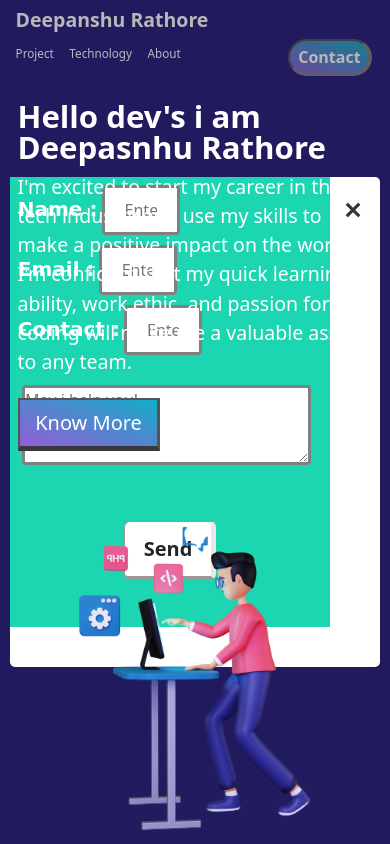
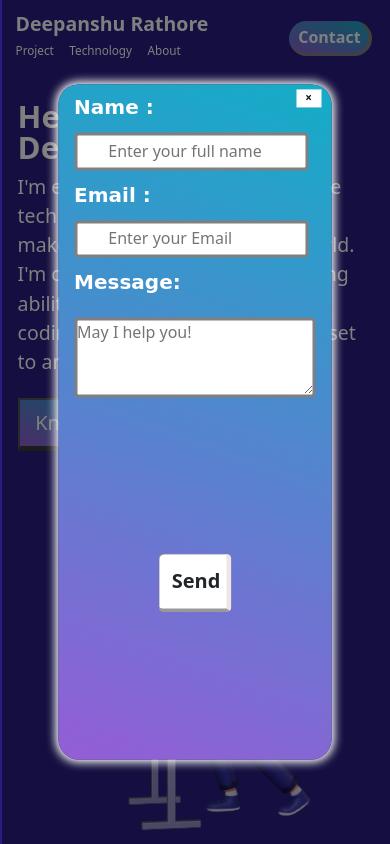
Before and after one commit to Deepanshurathore01/Deepanshu_Portfolio, a plain HTML site: page index.html in a window 390 px wide. Both pictures are taken after a click on the button "Contact". Shown: the top 844 px of the page. Drawn offline with nearby package versions, Linux system fonts and the light colour scheme.

Commit message:
Today i add the popup contact form using js

```diff
--- a/asset/script.js
+++ b/asset/script.js
@@ -1,11 +1,15 @@
-$(document).ready(function() {
+function showmodel(){
+  document.querySelector(".overlay").classList.add("showoverlay");
+  document.querySelector(".loginform").classList.add("showloginform");
+}
 
-  $("#open").click(function() {
-    $('.model-container').css('transform','scale(1)');
-  });
+function closemodel(){
+  document.querySelector(".overlay").classList.remove("showoverlay");
+  document.querySelector(".loginform").classList.remove("showloginform");
+}
 
-  $("#close").click(function() {
-    $('.model-container').css('transform','scale(0)');
-  });
+var btnlogin = document.querySelector(".btn");
+btnlogin.addEventListener("click", showmodel);
 
-});
+var c = document.querySelector(".icon");
+c.addEventListener("click", closemodel);
--- a/asset/style.css
+++ b/asset/style.css
@@ -32,6 +32,13 @@ margin: auto;
   justify-content: space-between;
   padding: 2vw 4vw 0 3.5vw;
 
+}
+
+.one{
+  width: 70%;
+  /* background-color: #EF5F22; */
+  display: flex;
+  justify-content: space-between;
 }
 
 #nav-part2{
@@ -386,7 +393,7 @@ padding: 3vw 3vw;
 }
 
 /* -------------- contact button sectionn  */
-#contact .btn{
+#open .btn{
   text-align: center;
   padding:10px;
   margin:auto;
@@ -399,86 +406,68 @@ padding: 3vw 3vw;
   border-left:1px solid  #999999;
 }
 
-.model-container{
-  display: flex;
-  align-items: center;
-  justify-content: center;
-  min-height: 100vh;
-  width: 100vw;
+
+.overlay{
+  width: 100%;
+  height: 100vh;
   position: fixed;
-  top:0;
-  left:0;
-  background:rgba(22, 22, 22, 0.3);
-  transform: scale(0);
+  top:0%;
+  z-index: -1;
+  opacity: 0;
+  background-color:rgba(0, 0, 0, .5);
+  transition: 1s;
+}
+
+.showoverlay{
+  opacity: 1;
+  z-index: 1;
+}
+
+.loginform{
+  /* width: 380px; */
+  height: fit-content;
+  /* padding: 1vw 1vw; */
+  transition: 2s;
+  /* background-color: #fdfdfd; */
+  position: absolute;
+  left:50%;
+  top:-50%;
+  transform: translate(-50%,-50%);
 
 }
-.model-container .model{
-  height: 490px;
-  width: 370px;
-/* margin: 0 10px; */
-/* padding: 20px; */
-background: #fff;
-border-radius: 5px;
-/* text-align: center; */
-position: relative;
+
+.showloginform{
+  top:50%;
+  z-index: 9;
 }
 
-.model-container .model .ri-heart-fill{
-  font-size: 100px;
-  padding-bottom: 50px;
-  color: crimson;
-  margin: 10px 0px;
-  text-shadow: 0 3px 5px rgba(43, 42, 42, 0.3),
-  30px 30px 0 #ccc,
-  -30px 30px 0 #333 ;
-}
-.model-container .model h3{
-  color: #333;
-  font-size: 25px;
-  padding-top: 30px;
+.loginform .icon{
+  position: absolute;
+  z-index: 999;
+  font-size: 2vw;
+  font-weight: bold;
+  right: 2%;
+  width: 30px;
+  text-align: center;
+  margin: 5px;
+  background-color: #fff;
+  color: #291e80;
+  cursor: pointer;
 }
 
-.model-container .model p{
-  color: #666;
-  margin: 20px 0;
-}
-.model-container .model button{
-  height: 35px;
-  width: 120px;
-  background:#333 ;
-  color: #fff;
-  outline: none;
-  border-radius: 50px;
-  border: none;
-  font-size: 17px;
-  cursor: pointer;
-  box-shadow: 0 5px 15px rgba(0,0,0,.3);
-}
-
-.model-container .model button:hover{
-  opacity: .8;
-}
-
-.model-container .model .ri-close-line{
-  position: absolute;
-  top:15px;
-  right: 15px;
-  font-size: 25px;
-  font-weight: 900;
-  cursor: pointer;
-  color: #333;
-}
 
 .fr{
   display: flex;
   flex-direction: column;
-  height: 450px;
-  width: 320px;
-  background-color:rgb(28, 214, 177);
+  height: 70vh;
+  width: 25vw;
+  background: linear-gradient(200deg, rgb(19, 173, 199) 0%, rgb(148, 93, 214) 100%);
   gap:10px;
-  padding: 2vw 2vw;
+  padding: 3vw 3vw;
   position: relative;
-
+  border-radius: 20px;
+  margin: auto;
+  box-shadow: 0px 0px 10px 3px;
 }
 
 .fr label{
@@ -488,7 +477,7 @@ position: relative;
 }
 
 .fr input{
-  padding: 10px 20px ;
+  padding: 10px 30px ;
   border: 3px solid grey;
   border-radius: 1vw;
   width: 20vw;
@@ -496,7 +485,7 @@ position: relative;
 
 .fr textarea{
   margin-top: 20px;
-  width:95%;
+  width:100%;
   height:80px;
   border: 3px solid grey;
   border-radius: 1vw;
@@ -505,7 +494,7 @@ position: relative;
 .fr .btn{
   text-align: center;
   padding:12px;
-  margin:auto;
+  margin: auto;
   width:30%;
   font-size: 20px;
   background-color:#fff;
@@ -515,6 +504,10 @@ position: relative;
   border-top:1px solid  #999999;
   border-left:1px solid  #999999;
 }
+
+
+
+
 
 /* media query section  */
 
@@ -530,6 +523,13 @@ position: relative;
     justify-content: space-between;
     padding: 2vw 4vw 0 3.5vw;
 
+  }
+  .one{
+    width: 70%;
+    /* background-color: #EF5F22; */
+    display: flex;
+    justify-content: space-between;
+    flex-direction: column;
   }
 
   #nav-part2{
@@ -863,4 +863,38 @@ position: relative;
     padding: 2vw  3vw;
 
   }
+
+  .fr{
+    display: flex;
+    flex-direction: column;
+    height: 80vh;
+    width: 70vw;
+    background: linear-gradient(200deg, rgb(19, 173, 199) 0%, rgb(148, 93, 214) 100%);
+    gap:10px;
+    padding: 2vw 4vw;
+    position: relative;
+    border-radius: 20px;
+    margin: auto;
+    box-shadow: 0px 0px 10px 3px;
+  }
+  .fr input{
+    margin-top: 10px;
+    padding: 1vw 8vw;
+    border: 3px solid grey;
+    border-radius: 1vw;
+    width: 60vw;
+  }
+  .loginform .icon{
+    position: absolute;
+    z-index: 999;
+    font-size: 3vw;
+    font-weight: bold;
+    right: 2%;
+    width: 25px;
+    text-align: center;
+    margin: 5px;
+    background-color: #fff;
+    color: #0f0f0f;
+    cursor: pointer;
+  }
 }
--- a/index.html
+++ b/index.html
@@ -27,20 +27,22 @@
     <section id="header">
      <!-- nav section -->
     <div class="nav">
+      <div class="one">
+
         <h2>Deepanshu Rathore</h2>
         <div id="nav-part2">
           <h4> <a href="#project123">Project</a> </h4>
           <h4> <a href="#technology1">Technology</a> </h4>
           <h4> <a href="#abt">About</a> </h4>
         </div>
-      <button id="open">Contact</button>
+      </div>
+      <button id="open" class="btn">Contact</button>
     </div>
 
-
-    <div class="model-container">
-      <div class="model">
-        <!-- <i class="ri-heart-fill"></i> -->
-        <form action="" class="fr" >
+    <div class="overlay"></div>
+    <div class="loginform">
+      <div class="icon">&times;</div>
+      <form action="" class="fr"  >
         <div class="name">
           <label for="name">Name :</label>
           <input type="text" id="name" placeholder="Enter your full name">
@@ -51,23 +53,15 @@
           <input type="email" id="email" placeholder="Enter your Email">
        </div>
 
-         <div class="contact">
-           <label for="phone">Contact  : </label>
-           <input type="email" id="phone" placeholder="Enter your contact number">
-         </div>
-
        <div class="text">
-
-           <label for="Text"></label>
-           <textarea type="textarea" id="Text" placeholder="May i help you!"></textarea>
+         <label for="Text">Message:</label>
+         <textarea id="Text" placeholder="May I help you!"></textarea>
        </div>
 
        <div class="btn">Send</div>
+      </form>
+    </div>
 
-        </form>
-        <i id="close" class="ri-close-line"></i>
-      </div>
-    </div>
 
 
 
@@ -214,6 +208,7 @@
      <div class="social">
       <a href="https://www.linkedin.com/in/deepanshu-rathore/"><h5><i class="ri-linkedin-box-fill"></i> Linkedin</h5></a>
       <a href="https://github.com/Deepanshurathore01"><h5><i class="ri-github-fill"></i> Github</h5></a>
+      <a href="https://www.instagram.com/deepanshur_01/"><h5><i class="ri-instagram-fill"></i> Instagram</h5></a>
       <a href="https://twitter.com/Deepanshur_01"><h5><i class="ri-twitter-fill"></i> Twitter</h5></a>
      </div>
 
```
Lines whose indentation alone changed are shown as unchanged.
